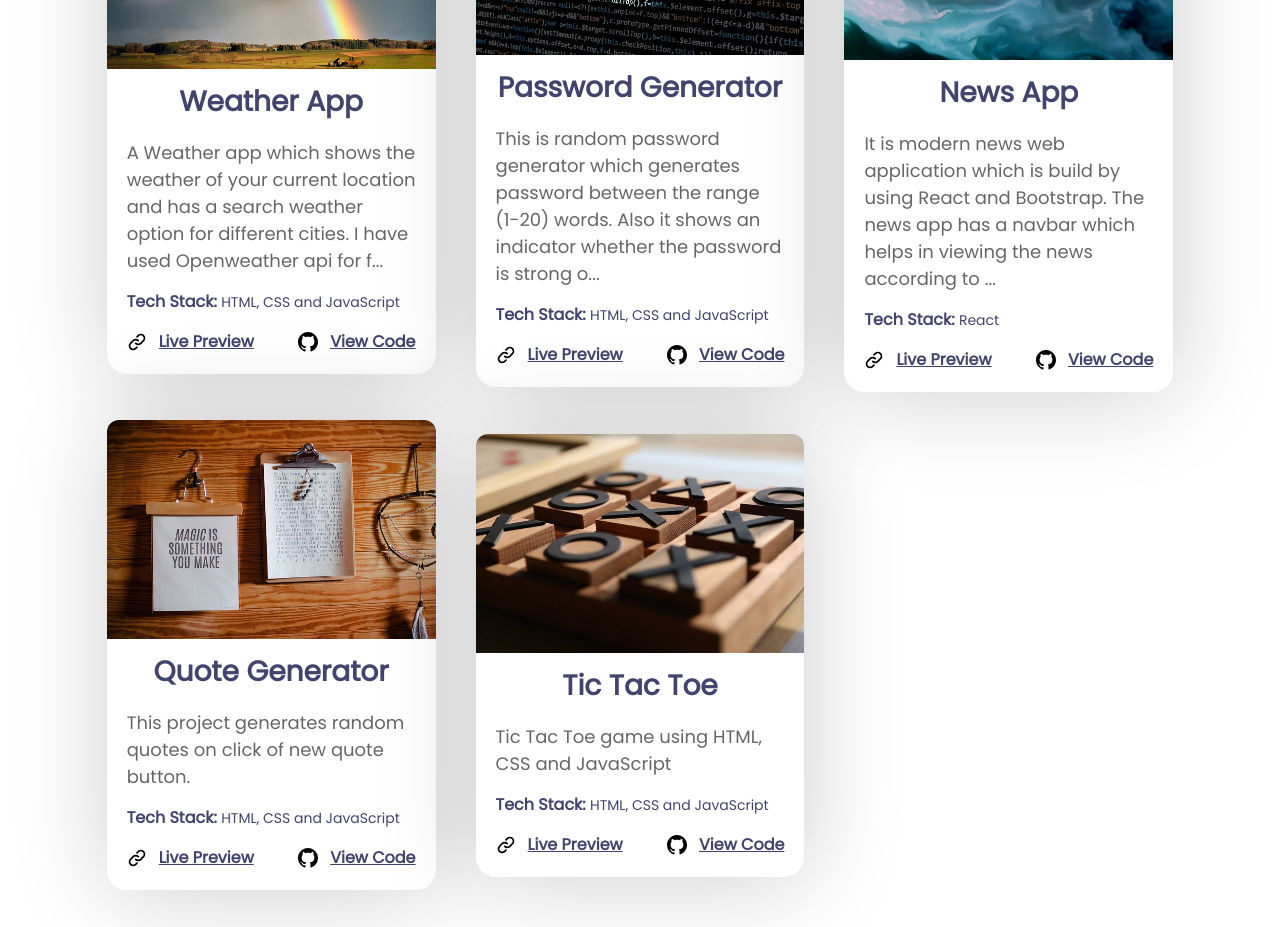
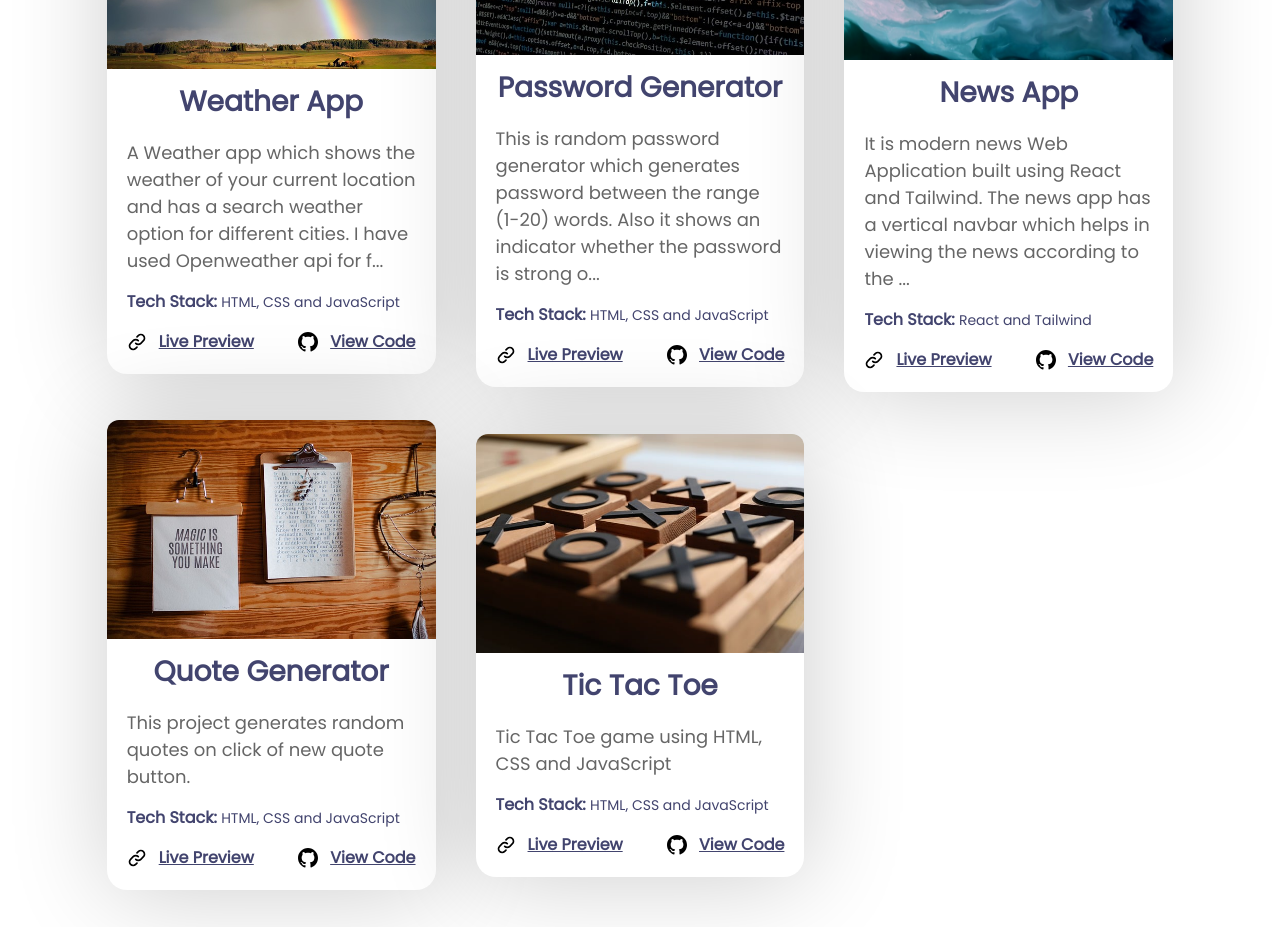
Before and after one commit to dan1sh15/my-portfolio, a React (Create React App) app: page / in a window 1280 px wide. Shown: the part 1640-2567 px from the top of the page. Built offline with nearby package versions, Linux system fonts and the light colour scheme; no server answers.

Commit message:
new commit

```diff
--- a/package.json
+++ b/package.json
@@ -8,6 +8,7 @@
     "@testing-library/jest-dom": "^5.17.0",
     "@testing-library/react": "^13.4.0",
     "@testing-library/user-event": "^13.5.0",
+    "framer-motion": "^10.17.9",
     "react": "^18.2.0",
     "react-dom": "^18.2.0",
     "react-hot-toast": "^2.4.1",
--- a/src/App.js
+++ b/src/App.js
@@ -12,7 +12,8 @@ function App() {
   const [darkMode, setDarkMode] = useState(false);
 
   return (
-    <div className={`relative box-border min-h-[100vh] w-[100%] ${darkMode ? "bg-[#191919]" : "bg-[#fff]"}`}>
+    <div
+    className={`relative box-border min-h-[100vh] w-[100%] ${darkMode ? "bg-[#191919]" : "bg-[#fff]"}`}>
       <Navbar darkMode={darkMode} setDarkMode={setDarkMode} />
       <Home darkMode={darkMode} />
       <TechStack darkMode={darkMode} />
--- a/src/components/Projects.jsx
+++ b/src/components/Projects.jsx
@@ -1,12 +1,23 @@
-import React from 'react'
+import React, { useEffect } from 'react'
 import projects from '../data/Projects'
 import ProjectCard from './ProjectCard'
 import "./home.css";
+import { motion, useAnimation } from 'framer-motion';
 
 const Projects = ({darkMode}) => {
 
+  const controls = useAnimation();
+
+  useEffect(() => {
+    // Trigger animations when the component mounts
+    controls.start({ opacity: 1, y: 0 });
+  }, [controls]);
+
   return (
-    <div id='project' className='w-10/12 max-lg:w-[95%] mx-auto flex flex-col gap-5 items-center'>
+    <motion.div
+        initial={{ opacity: 0, y: 100 }}
+        animate={controls}
+        id='project' className='w-10/12 max-lg:w-[95%] mx-auto flex flex-col gap-5 items-center'>
         <h1 className={`poppins font-bold max-md:text-[2rem] text-[3rem] ${darkMode ? "text-[#CCCCCC]" : "text-solidHeading"}`}>Projects</h1>
         <p className={`poppins max-md:text-[1.25rem] text-[2rem] ${darkMode ? "text-lightContent" : "text-darkContent"} font-medium`}>Things I've built so far</p>
 
@@ -18,7 +29,7 @@ const Projects = ({darkMode}) => {
             }
         </div>
 
-    </div>
+    </motion.div>
   )
 }
 
--- a/src/data/Projects.js
+++ b/src/data/Projects.js
@@ -23,10 +23,10 @@ const projects = [
     },
     {
         title: "News App",
-        description: "It is modern news web application which is build by using React and Bootstrap. The news app has a navbar which helps in viewing the news according to the categories listed in it. The news is fetched from the NewsApi website.",
-        techStack: "React",
-        link: 'https://github.com/dan1sh15/React-NewsMonkey-App',
-        githubLink: 'https://github.com/dan1sh15/React-NewsMonkey-App',
+        description: "It is modern news Web Application built using React and Tailwind. The news app has a vertical navbar which helps in viewing the news according to the categories listed in it. The news is fetched from the NewsApi website. It has an infinte scroll page which is implemented by using the InfiniteScroll component. The project wasn’t hosted on any platform beacause the News Api was restricted for localhost request only.",
+        techStack: "React and Tailwind",
+        link: 'https://drive.google.com/file/d/1bEDYEcwZk8dzNaPEScedy6ucP3huytsG/view',
+        githubLink: 'https://github.com/dan1sh15/News-App',
         img: news,
     },
     {
```
Also changed, not shown: 1 other file (tests, documents, lock files or other folders).
